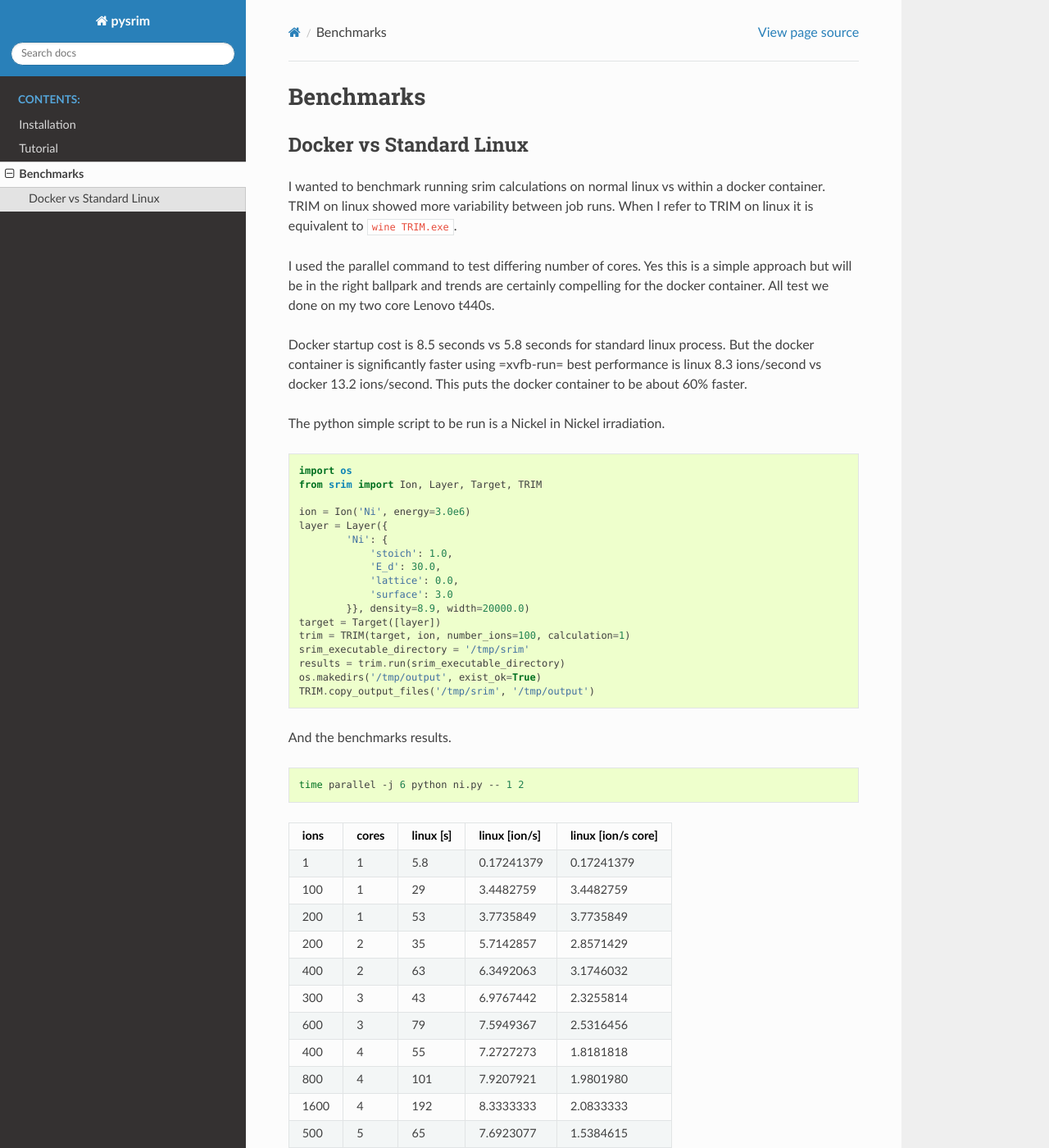
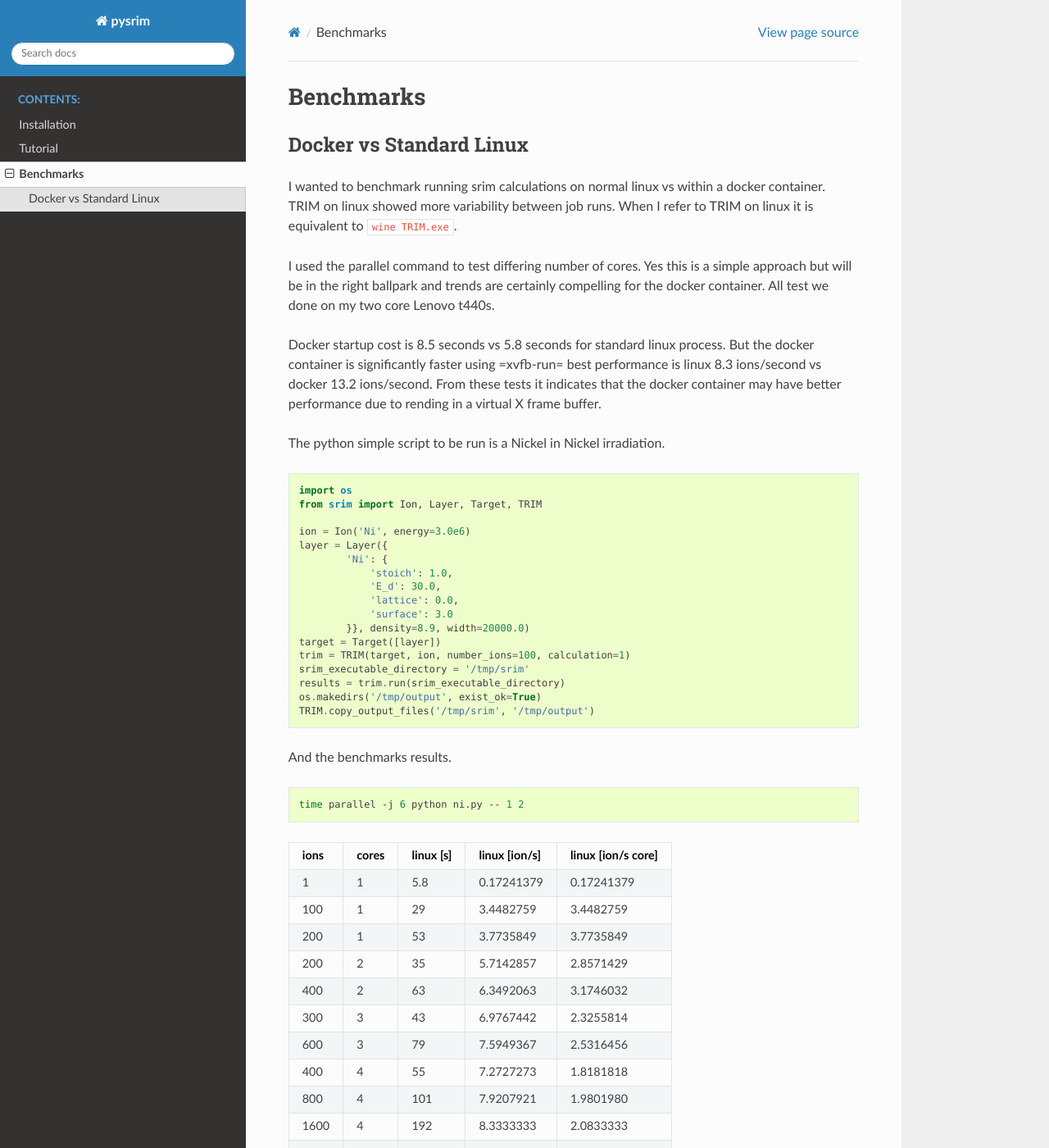
Before and after one commit to costrouc/pysrim, a Sphinx documentation site: the page built from docs/benchmarks.rst, in a window 1280 px wide and 1400 px high. Shown: the whole window at 82% size. Built offline with Sphinx 7.4.7 and the Read the Docs theme 2.0.0, drawn with Linux system fonts in a browser that asks for light colours.

Commit message:
Updating docs to reflect too optimistic benchmarks.

```diff
--- a/docs/benchmarks.rst
+++ b/docs/benchmarks.rst
@@ -17,7 +17,9 @@ my two core Lenovo t440s.
 Docker startup cost is 8.5 seconds vs 5.8 seconds for standard linux
 process. But the docker container is significantly faster using
 =xvfb-run= best performance is linux 8.3 ions/second vs docker 13.2
-ions/second. This puts the docker container to be about 60% faster.
+ions/second. From these tests it indicates that the docker container
+may have better performance due to rending in a virtual X frame
+buffer.
 
 The python simple script to be run is a Nickel in Nickel irradiation.
 
```
Also changed, not shown: other parts of docs/benchmarks.rst (+4 -4 lines).
